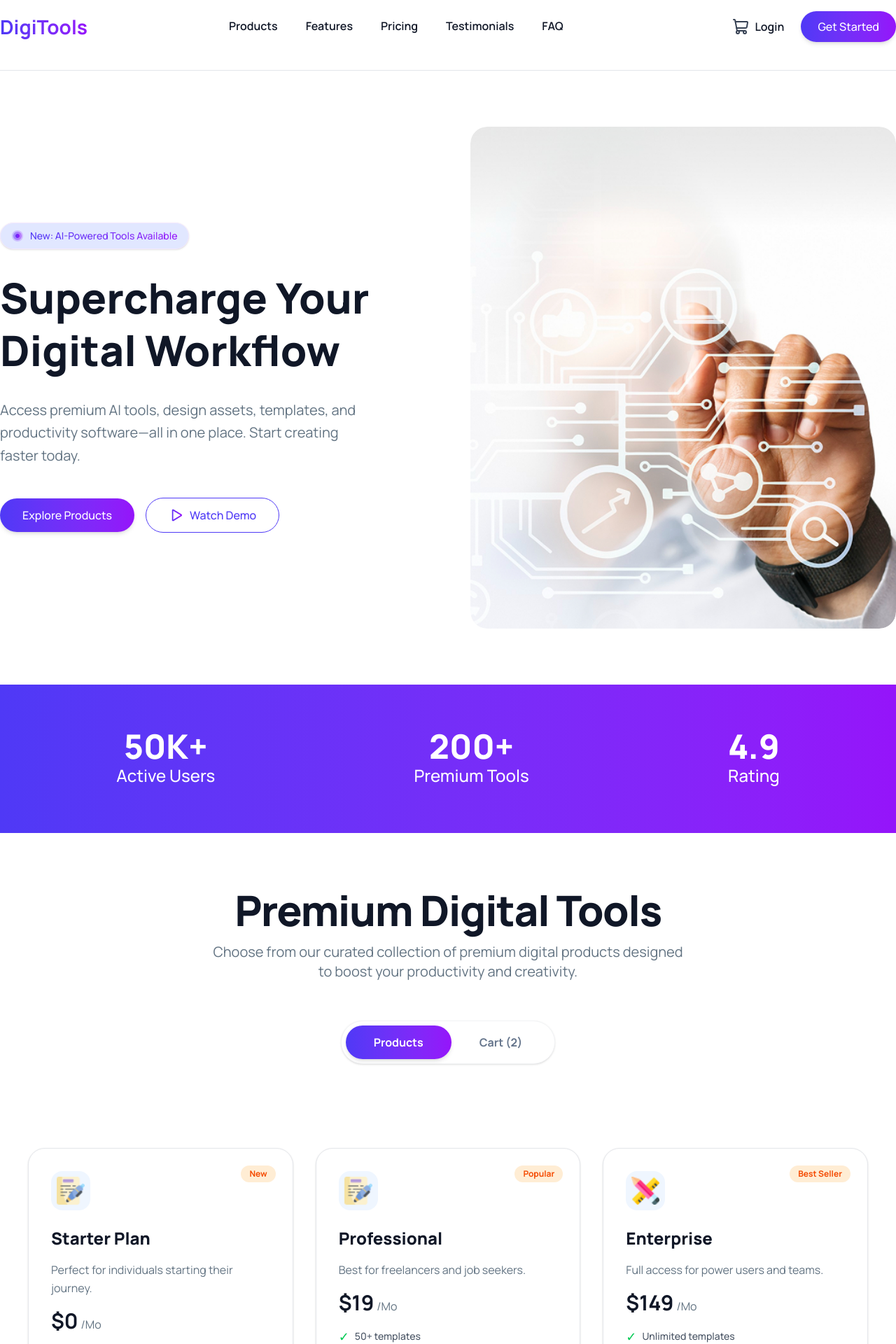
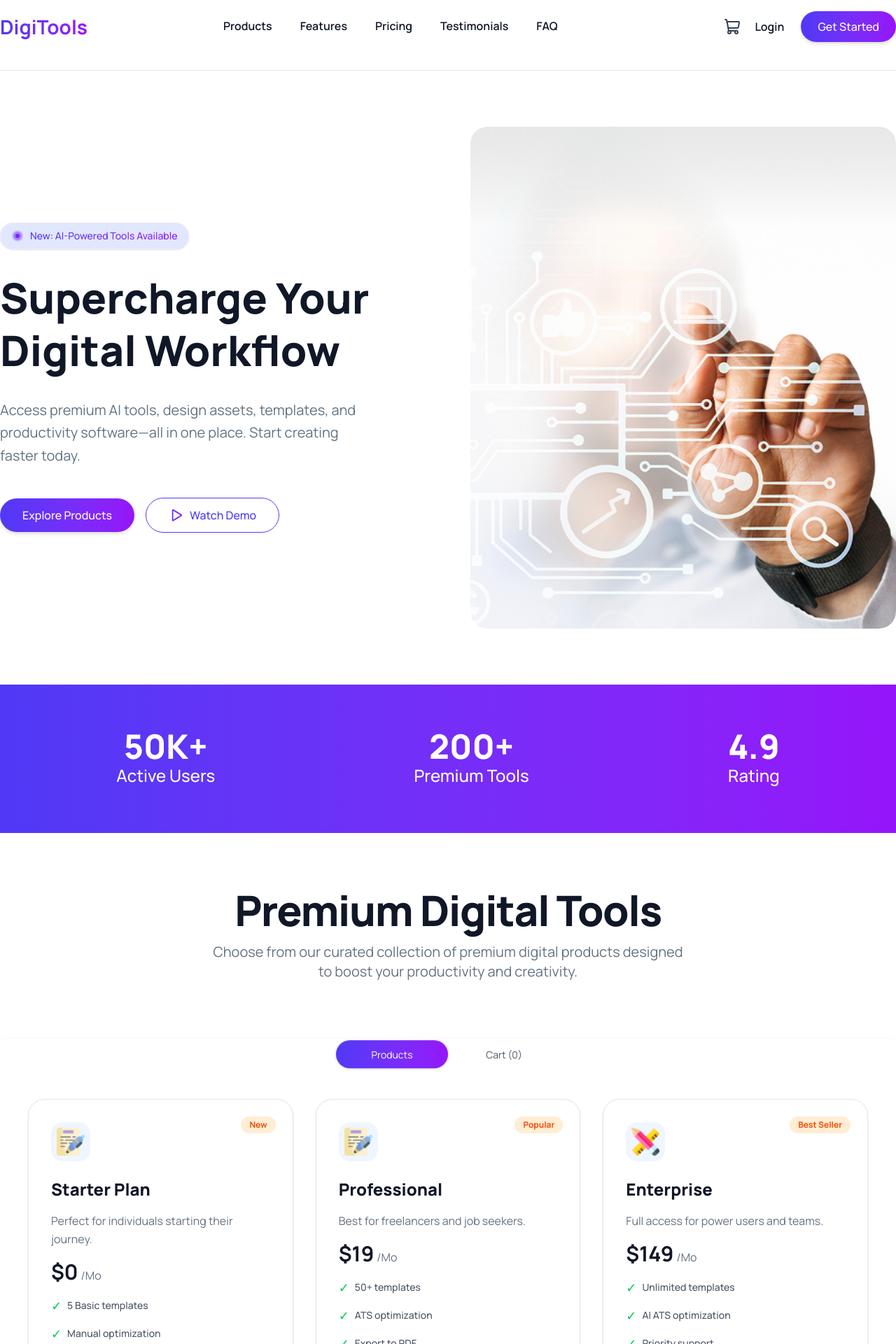
Before and after one commit to MriFardin-s/Ri-DigiApp, a React (Vite) app: page / in a window 1280 px wide. Shown: the top 1920 px of the page at 70% size. Built offline with nearby package versions, Linux system fonts and the light colour scheme.

Commit message:
almost done products

```diff
--- a/src/App.jsx
+++ b/src/App.jsx
@@ -2,29 +2,43 @@
 import './App.css'
 import CardSection from './components/CardSection/CardSection'
 import Products from './components/CardSection/Products'
+import CartSection from './components/CardSection/CartSection'
 import HeroSection from './components/HeroSection'
 import NavBar from './components/NavBar'
 import StatsSection from './components/StatsSection'
+import { useState } from 'react'
 
-const getProducts = async() => {
-    const res = await fetch ("/cardData.json")
 
-    return res.json()
+const getProducts = async () => {
+  const res = await fetch("/cardData.json")
+
+  return res.json()
 }
- const productsPromise = getProducts()
+const productsPromise = getProducts()
 
 function App() {
-
+    const [activeTab, setActiveTab] = useState("Products")
+    const [carts , setCarts] = useState([])
 
   return (
     <>
-        <NavBar/>
-        <br />
-        <div className="border-b border-gray-300 w-full opacity-60"></div>
-        <HeroSection/>
-        <StatsSection/>
-        <CardSection/>
-         <Products productsPromise = {productsPromise} />
+      <NavBar cartCount={carts.length} />
+      <br />
+      <div className="border-b border-gray-300 w-full opacity-60"></div>
+      <HeroSection />
+      <StatsSection />
+      <CardSection />
+
+      <div className="tabs tabs-box justify-center bg-transparent">
+        <input type="radio" name="my_tabs_1" className={`tab rounded-full w-40 ${activeTab === "Products" ? "bg-gradient-to-r from-[#4F39F6] to-[#9514FA] text-white" : "bg-transparent text-gray-600"}`} aria-label="Products " onClick={() => setActiveTab("Products")} defaultChecked />
+        <input type="radio" name="my_tabs_1"  className={`tab rounded-full w-40 ${activeTab === "Cart" ? "bg-gradient-to-r from-[#4F39F6] to-[#9514FA] text-white" : "bg-transparent text-gray-600"}`}  onClick={() => setActiveTab("Cart")} aria-label={`Cart (${carts.length})`}  />
+
+      </div>
+
+      {activeTab === "Products" ? <Products setCarts = {setCarts}
+       carts ={carts}  productsPromise={productsPromise}  /> : null}
+
+      {activeTab === "Cart" ?<CartSection carts ={carts} /> : null }
     </>
   )
 }
--- a/src/components/CardSection/CardSection.jsx
+++ b/src/components/CardSection/CardSection.jsx
@@ -21,7 +21,7 @@ const CardSection = () => {
                 </p>
 
 
-                <div className="flex justify-center mt-10">
+                {/* <div className="flex justify-center mt-10">
 
                     <div className="flex items-center bg-white border border-gray-100 rounded-full p-1.5 shadow-sm">
 
@@ -36,7 +36,7 @@ const CardSection = () => {
                         </button>
 
                     </div>
-                </div>
+                </div> */}
             </div>
 
         </section>
--- /dev/null
+++ b/src/components/CardSection/CartSection.jsx
@@ -0,0 +1,61 @@
+import React from 'react';
+
+const CartSection = ({carts}) => {
+    return (
+       <div className="p-10 max-w-4xl mx-auto shadow-sm ">
+
+    <h1 className="text-2xl font-extrabold text-[#101727] mb-6">Your Cart</h1>
+
+
+    <div className="bg-white border border-gray-100 rounded-3xl p-6 space-y-4">
+        {carts.map((cart) => (
+            <div
+                key={cart.id}
+                className="flex items-center justify-between p-4 bg-gray-50 rounded-2xl hover:shadow-md transition-shadow"
+            >
+
+                <div className="flex items-center gap-4">
+                    <div className="h-14 w-14 bg-white rounded-xl p-2 flex items-center justify-center shadow-sm">
+                        <img
+                            src={cart.img}
+                            alt=""
+                            className="h-full w-full object-contain"
+                        />
+                    </div>
+                    <div>
+                        <h2 className="text-lg font-bold text-[#101727]">
+                            {cart.name}
+                        </h2>
+                        <span className="text-[#627382] text-base font-medium">${cart.price}</span>
+                    </div>
+                </div>
+
+
+                <div>
+                    <button className="text-[#FF3980] hover:text-red-700 font-bold text-base transition-colors">
+                        Remove
+                    </button>
+                </div>
+            </div>
+        ))}
+
+
+
+            <div className="mt-8 pt-6 border-t border-gray-100">
+                <div className="flex justify-between items-center mb-6">
+                    <span className="text-[#627382] font-normal text-base">Total:</span>
+                    <span className="text-2xl font-bold text-[#101727]">
+                        ${carts.reduce((sum, cart) => sum + cart.price, 0)}
+                    </span>
+                </div>
+                <button className="w-full bg-gradient-to-r from-[#4F39F6] to-[#9514FA] hover:bg-[#6D28D9] text-[#FFFFFF] font-bold py-4 rounded-2xl shadow-lg transition-all">
+                    Proceed To Checkout
+                </button>
+            </div>
+
+    </div>
+</div>
+    );
+};
+
+export default CartSection;
--- a/src/components/CardSection/ProductCard.jsx
+++ b/src/components/CardSection/ProductCard.jsx
@@ -1,10 +1,11 @@
 import React from 'react';
 import { useState } from 'react';
 
-const ProductCard = ({ product }) => {
+const ProductCard = ({ product,carts, setCarts }) => {
     const [isBuy, setIsBuy] = useState(false)
     const handleIsBuy = () => {
         setIsBuy(!isBuy)
+        setCarts([...carts,product])
     }
     return (
 
--- a/src/components/CardSection/Products.jsx
+++ b/src/components/CardSection/Products.jsx
@@ -8,7 +8,7 @@ import ProductCard from './ProductCard';
 
 
 
-const Products = ({ productsPromise }) => {
+const Products = ({ productsPromise,carts, setCarts }) => {
     const products = use(productsPromise);
 
 
@@ -17,7 +17,7 @@ const Products = ({ productsPromise }) => {
         <div className="container grid grid-cols-1 md:grid-cols-2 lg:grid-cols-3 gap-8 p-10 mx-auto">
             {products.map(product => (
 
-                <ProductCard key={product.id} product={product} />
+                <ProductCard setCarts ={setCarts} carts ={carts} key={product.id} product={product} />
             ))}
         </div>
     );
--- a/src/components/NavBar.jsx
+++ b/src/components/NavBar.jsx
@@ -9,7 +9,7 @@ const navigationData = [
     { id: 4, name: 'Testimonials' },
     { id: 5, name: 'FAQ' }
 ];
-const NavBar = () => {
+const NavBar = ({ cartCount }) => {
     const [isMenuOpen, setIsMenuOpen] = useState(false);
     const links = navigationData.map(nav => <NavName nav={nav} key={nav.id} ></NavName>)
     return (
@@ -35,12 +35,26 @@ const NavBar = () => {
 
 
             <div className='flex items-center gap-6 shrink-0'>
-                <div className="flex items-center gap-2 cursor-pointer group">
-                    <ShoppingCart className='hidden sm:block text-gray-700' />
-                    <p className="font-semibold text-[#101727] hidden sm:block">Login</p>
+                <div className="flex items-center gap-4 cursor-pointer group">
+
+                    <div className="relative p-1">
+                        <ShoppingCart className='text-gray-700 w-6 h-6' />
+
+
+                        {cartCount > 0 && (
+                            <span className="absolute -top-1 -right-1 bg-red-500 text-white text-[10px] font-bold px-1.5 py-0.5 rounded-full min-w-[18px] flex items-center justify-center border-2 border-white">
+                                {cartCount}
+                            </span>
+                        )}
+                    </div>
+
+                    <p className="font-semibold text-[#101727] hidden sm:block hover:text-[#4F39F6] transition-colors">
+                        Login
+                    </p>
                 </div>
 
-                <button className='rounded-full py-2.5 px-6 bg-gradient-to-r from-[#4F39F6] to-[#9514FA] text-white font-medium hover:opacity-90 transition-all shadow-md'>
+
+                <button className='rounded-full py-2.5 px-6 bg-gradient-to-r from-[#4F39F6] to-[#9514FA] text-white font-medium hover:opacity-90 transition-all shadow-md active:scale-95'>
                     Get Started
                 </button>
             </div>
```
